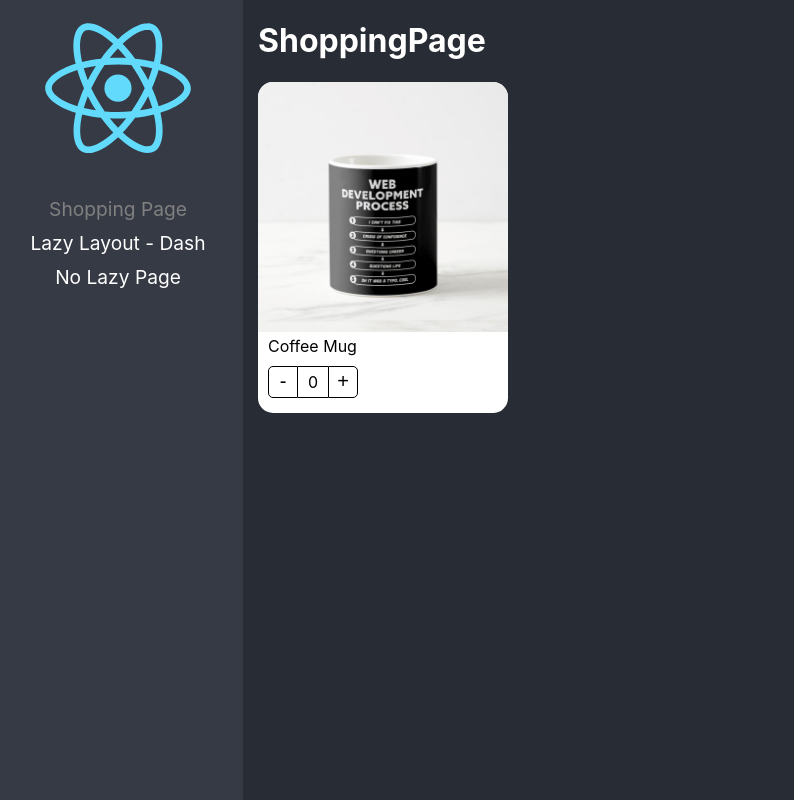
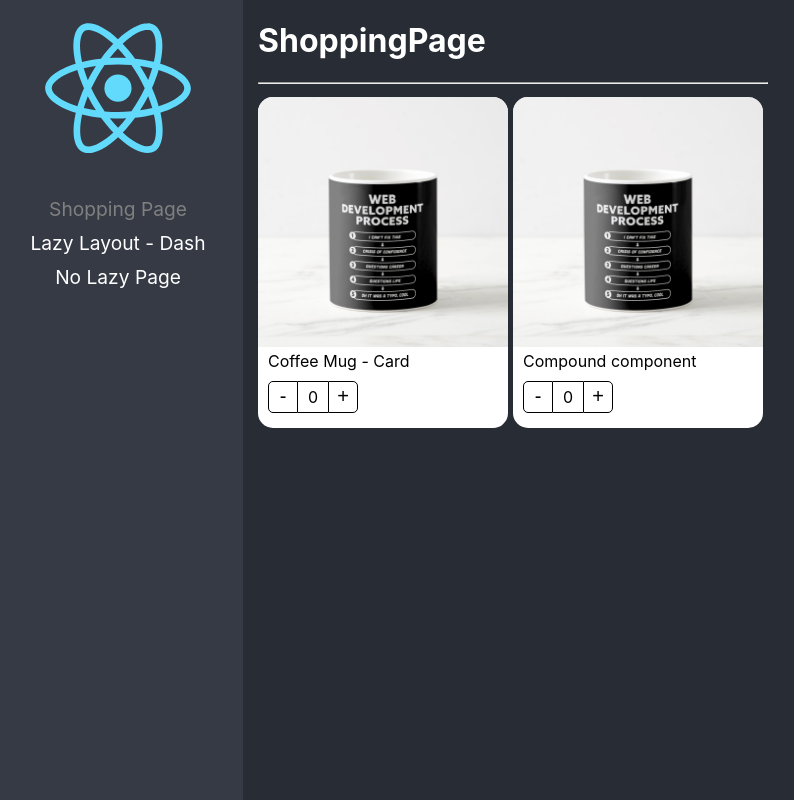
Before and after one commit to HectorAlrz/react-pro-devtalles, a React (Create React App) app: page /shopping in a window 1280 px wide. Shown: the whole page, without its empty margins (7-801 px from the left). Built offline with nearby package versions, Linux system fonts and the light colour scheme.

Commit message:
add: compound components and interface for product card

```diff
--- /dev/null
+++ b/src/02-component-patterns/components/ProductButtons..tsx
@@ -0,0 +1,21 @@
+import { useContext } from "react";
+import { ProductContext } from "./ProductCard";
+import styles from "../styles/styles.module.css";
+
+
+
+export const ProductButtons = () => {
+  const { counter, increaseBy } = useContext(ProductContext);
+
+  return (
+    <div className={styles.buttonsContainer}>
+      <button className={styles.buttonMinus} onClick={() => increaseBy(-1)}>
+        -
+      </button>
+      <div className={styles.countLabel}>{counter}</div>
+      <button className={styles.buttonAdd} onClick={() => increaseBy(1)}>
+        +
+      </button>
+    </div>
+  );
+};
--- a/src/02-component-patterns/components/ProductCard.tsx
+++ b/src/02-component-patterns/components/ProductCard.tsx
@@ -1,31 +1,23 @@
+import { createContext } from "react";
 import styles from "../styles/styles.module.css";
-import noImage from "../assets/no-image.jpg";
+import { useProduct } from "../hooks/useProduct";
+import {
+  ProductContextProps,
+  ProductCardProps,
+} from "../interfaces/products-interfaces";
 
-import { useProduct } from "../hooks/useProduct";
+export const ProductContext = createContext<ProductContextProps>(
+  {} as ProductContextProps,
+);
 
-function ProductCard() {
+const { Provider } = ProductContext;
+
+export const ProductCard = ({ product, children }: ProductCardProps) => {
   const { counter, increaseBy } = useProduct();
 
   return (
-    <div className={styles.productCard}>
-      <img
-        className={styles.productImg}
-        src="./coffee-mug.png"
-        alt="Coffee Mug"
-      />
-      {/* <img className={styles.productImg} src={noImage} alt="No Image" /> */}
-      <span className={styles.productDescription}>Coffee Mug</span>
-      <div className={styles.buttonsContainer}>
-        <button className={styles.buttonMinus} onClick={() => increaseBy(-1)}>
-          -
-        </button>
-        <div className={styles.countLabel}>{counter}</div>
-        <button className={styles.buttonAdd} onClick={() => increaseBy(1)}>
-          +
-        </button>
-      </div>
-    </div>
+    <Provider value={{ counter, increaseBy, product }}>
+      <div className={styles.productCard}>{children}</div>
+    </Provider>
   );
 }
-
-export default ProductCard;
--- /dev/null
+++ b/src/02-component-patterns/components/ProductImage.tsx
@@ -0,0 +1,19 @@
+import { useContext } from "react";
+import { ProductContext } from "./ProductCard";
+import styles from "../styles/styles.module.css";
+import noImage from "../assets/no-image.jpg";
+
+export const ProductImage = ({ img = "", title = "" }) => {
+  const { product } = useContext(ProductContext);
+  let imgToShow: string;
+
+  if (img) {
+    imgToShow = img;
+  } else if (product.img) {
+    imgToShow = product.img;
+  } else {
+    imgToShow = noImage;
+  }
+
+  return <img className={styles.productImg} src={imgToShow} alt={title} />;
+};
--- /dev/null
+++ b/src/02-component-patterns/components/ProductTitle.tsx
@@ -0,0 +1,13 @@
+import { useContext } from "react";
+import { ProductContext } from "./ProductCard";
+import styles from "../styles/styles.module.css";
+
+export const ProductTitle = ({ title = "" }) => {
+  const { product } = useContext(ProductContext);
+
+  return (
+    <span className={styles.productDescription}>
+      {title ? title : product.title}
+    </span>
+  );
+};
--- /dev/null
+++ b/src/02-component-patterns/components/index.ts
@@ -0,0 +1,18 @@
+import { ProductCard as ProductCardHOC } from "./ProductCard";
+import { ProductCardHOCProps } from "../interfaces/products-interfaces";
+
+import { ProductButtons } from "./ProductButtons.";
+import { ProductTitle } from "./ProductTitle";
+import { ProductImage } from "./ProductImage";
+
+export { ProductButtons } from "./ProductButtons.";
+export { ProductTitle } from "./ProductTitle";
+export { ProductImage } from "./ProductImage";
+
+export const ProductCard: ProductCardHOCProps = Object.assign(ProductCardHOC, {
+  Title: ProductTitle,
+  Image: ProductImage,
+  Buttons: ProductButtons,
+});
+
+export default ProductCard;
--- /dev/null
+++ b/src/02-component-patterns/interfaces/products-interfaces.ts
@@ -0,0 +1,29 @@
+import { JSX, ReactElement } from "react";
+
+export interface ProductCardProps {
+  product: Product;
+  children?: ReactElement | ReactElement[];
+}
+export interface Product {
+  id: string;
+  title: string;
+  img?: string;
+}
+
+export interface ProductContextProps {
+  counter: number;
+  increaseBy: (value: number) => void;
+  product: Product;
+}
+
+export interface ProductButtonsProps {
+  counter: number;
+  increaseBy: (value: number) => void;
+}
+
+export interface ProductCardHOCProps {
+  ({children, product}: ProductCardProps): JSX.Element;
+  Title: ({title}: {title?: string}) => JSX.Element;
+  Image: ({img, title}: {img?: string; title?: string}) => JSX.Element;
+  Buttons: () => JSX.Element;
+}
--- a/src/02-component-patterns/pages/ShoppingPage.tsx
+++ b/src/02-component-patterns/pages/ShoppingPage.tsx
@@ -1,13 +1,37 @@
-import React from 'react'
-import ProductCard from '../components/ProductCard'
+import {
+  ProductCard,
+  ProductImage,
+  ProductTitle,
+  ProductButtons,
+} from "../components";
+
+const product = {
+  id: "1",
+  title: "Coffee Mug - Card",
+  img: "./coffee-mug.png",
+};
 
 function ShoppingPage() {
   return (
     <div>
       <h1>ShoppingPage</h1>
-      <ProductCard />
+      <hr />
+
+      <div style={{ display: "flex", flexDirection: "row", flexWrap: "wrap" }}>
+        <ProductCard product={product}>
+          <ProductCard.Image img={product.img} title={product.title} />
+          <ProductCard.Title title={product.title} />
+          <ProductCard.Buttons />
+        </ProductCard>
+
+        <ProductCard product={product}>
+          <ProductImage img={product.img} title={product.title} />
+          <ProductTitle title={"Compound component"} />
+          <ProductButtons />
+        </ProductCard>
+      </div>
     </div>
-  )
+  );
 }
 
-export default ShoppingPage
+export default ShoppingPage;
```
